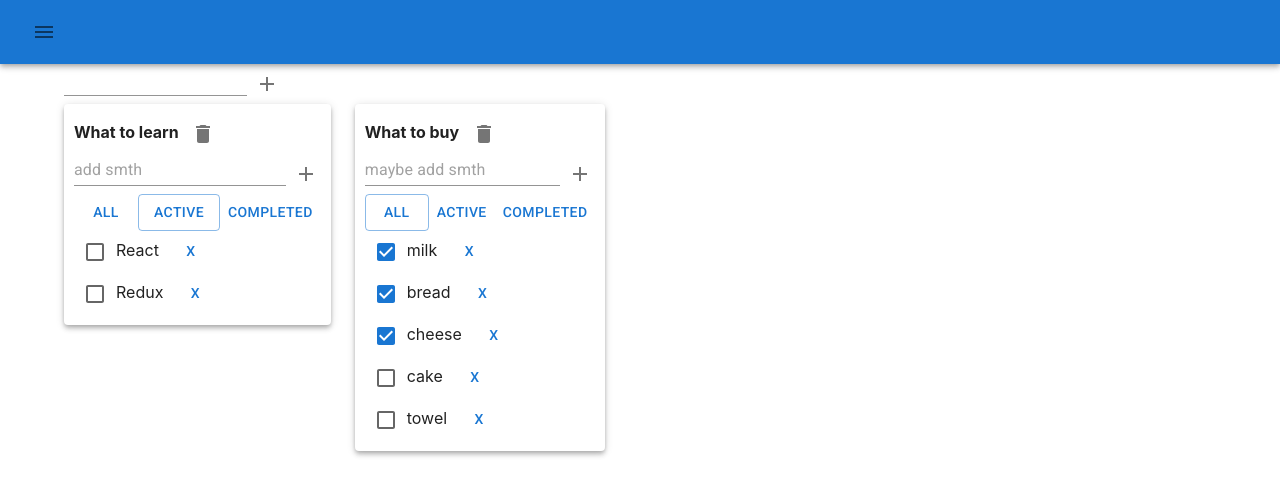
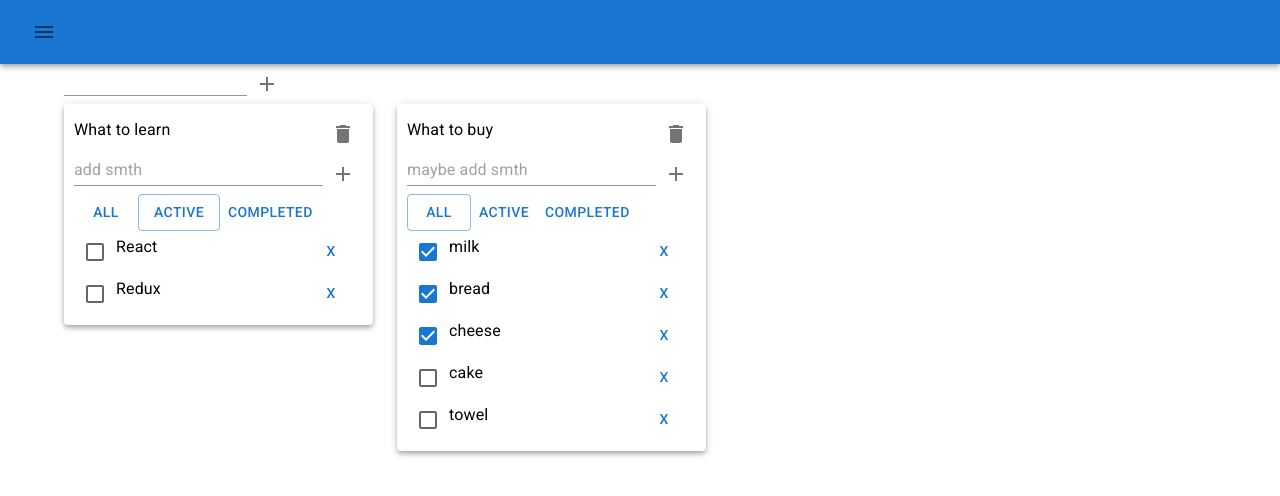
Before and after one commit to isxodus/todolist-ts, a React (Create React App) app: page / in a window 1280 px wide. Shown: the top 496 px of the page. Built offline with nearby package versions, Linux system fonts and the light colour scheme.

Commit message:
implemented unit tests and a reducer

```diff
--- a/src/App.tsx
+++ b/src/App.tsx
@@ -5,22 +5,20 @@ import {v1} from "uuid";
 import {UniversalInputArea} from "./componentsUniversal/UniversalInputArea/UniversalInputArea";
 import {AppBar, Container, Grid, IconButton, Paper, Toolbar} from "@mui/material";
 import {Menu} from "@mui/icons-material";
-
-export type FilterValueType = 'all' | 'completed' | 'active'
-export type TodolistType = {
-    id: string
-    title: string
-    filter: FilterValueType
-}
+import {CreateTodolistAC, FilterValueType, RemoveTodolistAC, todolistsReducer, TodolistType} from "./state/todolists-reducer";
 
 
 function App() {
-
+    //TODO second reducer
+    //TODO make more components
+    //TODO make more univarsal components like list with checkboxes and checkboxes themselves
     let tdList1 = v1()
     let tdList2 = v1()
+
     let [todolists, setTodolists] = useState<Array<TodolistType>>([
             {id: tdList1, title: "What to learn", filter: "active"},
             {id: tdList2, title: "What to buy", filter: "all"},
+
         ]
     )
 
@@ -41,13 +39,6 @@ function App() {
         ]
 
     })
-
-    const createNewTodolist = (todolistName: string) => {
-        const id = v1()
-        const newTodolist: TodolistType = {id: id, title: todolistName, filter: 'all'}
-        setTodolists([newTodolist, ...todolists])
-        setTasks({...tasks, [id]: []})
-    }
 
 
     const changeFilter = (id: string, filter: FilterValueType) => {
@@ -71,16 +62,6 @@ function App() {
         setTasks({...tempTasks})
     }
 
-    const removeTodolist = (id: string) => {
-        let tempTodolists = [...todolists]
-        tempTodolists = tempTodolists.filter((t) => (t.id !== id))
-
-        let tempTasks = {...tasks}
-        delete tempTasks[id]
-
-        setTodolists(tempTodolists)
-        setTasks(tempTasks)
-    }
 
     const editTask = (listId: string, taskId: string, title: string) => {
         let tempTasks = {...tasks}
@@ -88,6 +69,16 @@ function App() {
         setTasks({...tempTasks})
     }
 
+    const createTodolistHandler = (title: string) => {
+        console.log(todolists)
+        let a: Array<TodolistType> = todolistsReducer(todolists, CreateTodolistAC(title))
+        console.log(a)
+        debugger
+        setTodolists(a)
+    }
+    const removeTodolistHandler = (id: string) => {
+        todolistsReducer(todolists, RemoveTodolistAC(id))
+    }
 
     // console.log(initList)
     return <div className="App">
@@ -102,7 +93,7 @@ function App() {
         </AppBar>
         <Container>
             <Grid container>
-                <UniversalInputArea type={"input"} onEntityFunction={createNewTodolist} initText={''}/>
+                <UniversalInputArea type={"input"} onEntityFunction={createTodolistHandler} initText={''}/>
             </Grid>
             <Grid container spacing={3}>
                 {todolists.map(todolist => {
@@ -123,7 +114,7 @@ function App() {
                                       removeTask={removeTask}
                                       changeFilter={changeFilter}
                                       filter={todolist.filter}
-                                      removeTodolist={removeTodolist}
+                                      removeTodolist={removeTodolistHandler}
                                       editTask={editTask}
                             />
                         </Paper>
--- a/src/components/ToDoList.module.css
+++ b/src/components/ToDoList.module.css
@@ -23,3 +23,8 @@
 /*    display: grid;*/
 /*    grid-template-columns: 35px 1fr 35px;*/
 /*}*/
+
+.inputArea {
+    display: grid;
+    grid-template-columns: 1fr 40px;
+}
--- a/src/components/ToDoList.tsx
+++ b/src/components/ToDoList.tsx
@@ -1,10 +1,11 @@
 import React from "react";
-import {FilterValueType} from "../App";
+
 import css from "./ToDoList.module.css"
 import {UniversalInputArea} from "../componentsUniversal/UniversalInputArea/UniversalInputArea";
 import {UniversalEditableSpan} from "../componentsUniversal/UniversalEditableSpan/UniversalEditableSpan";
-import {Box, Button, Checkbox, IconButton} from "@mui/material";
+import {Box, Button, Checkbox, Grid, IconButton, List, ListItem, ListItemButton, Typography} from "@mui/material";
 import {Delete} from "@mui/icons-material";
+import {FilterValueType} from "../state/todolists-reducer";
 
 
 export type TaskType = {
@@ -47,7 +48,24 @@ export function ToDoList(props: CardType) {
     return <div>
 
         <div className={css.cardType}>
-            <div><span><b>{props.title}</b></span> <IconButton onClick={() => props.removeTodolist(props.id)}><Delete/></IconButton></div>
+            <Grid className={css.inputArea}>
+                {/*<List>*/}
+                {/*    <ListItem disablePadding>*/}
+                {/*<ListItemButton>*/}
+
+                <UniversalEditableSpan text={props.title} onEntityFunction={() => true}/>
+
+                <IconButton onClick={() => props.removeTodolist(props.id)}><Delete/></IconButton>
+
+                {/*<ListItemIcon>*/}
+                {/*    <InboxIcon />*/}
+                {/*</ListItemIcon>*/}
+                {/*<ListItemText primary="Inbox" />*/}
+                {/*</ListItemButton>*/}
+                {/*    </ListItem>*/}
+                {/*</List>*/}
+            </Grid>
+
 
             <UniversalInputArea type={"input"} onEntityFunction={createNewTask} placeholders={["create new task", "add smth", "maybe add smth"]}/>
             {/*<UniversalInputArea type={"input"} onEntityFunction={createNewTask}*/}
@@ -71,7 +89,7 @@ export function ToDoList(props: CardType) {
             </div>
             <div>
                 {
-                    props.tasks.map((task) => {
+                    props.tasks?.map((task) => {
                         const onSpanEditTaskFunction = (text: string) => {
                             props.editTask(props.id, task.id, text)
                         }
--- a/src/componentsUniversal/UniversalEditableSpan/UniversalEditableSpan.tsx
+++ b/src/componentsUniversal/UniversalEditableSpan/UniversalEditableSpan.tsx
@@ -1,6 +1,17 @@
 import React, {useState} from "react";
+import css from './UniversalEditableSpan.module.css'
 import {UniversalInputArea} from "../UniversalInputArea/UniversalInputArea";
-import {Box} from "@mui/material";
+import {Box, TextField} from "@mui/material";
+
+
+//
+// // DEFAULT PROPS FOR INPUT AND TEXTAREA
+// type DefaultInputPropsType = DetailedHTMLProps<InputHTMLAttributes<HTMLSpanElement>, HTMLInputElement>
+// type DefaultTextAreaPropsType = DetailedHTMLProps<TextareaHTMLAttributes<HTMLTextAreaElement>, HTMLTextAreaElement>
+// // TYPES
+// type UniversalInputAreaTypeType = 'textarea' | 'input'
+// type KeyInputType = 'both' | 'ctrlEnter' | 'enter'
+
 
 type UniversalEditableSpanPropsType = {
     text: string
@@ -12,18 +23,14 @@ export function UniversalEditableSpan(props: UniversalEditableSpanPropsType) {
     const activateEditMode = () => setEditMode(!editMode)
 
     //main callback
-    const onEntityFunctionHandler = (text: string) => {
-        props.onEntityFunction(text)
-    }
+    const onEntityFunctionHandler = (text: string) => props.onEntityFunction(text)
     //onblur callback
-    const onBlurHandler = () => {
-
-        activateEditMode()
-    }
+    const onBlurHandler = () => activateEditMode()
 
     return editMode
-        ? <UniversalInputArea type={'input'} onEntityFunction={onEntityFunctionHandler} initText={props.text}
+        ? <UniversalInputArea type={'input'} initText={props.text} onEntityFunction={onEntityFunctionHandler}
                               autoFocus={true} onBlurFunction={onBlurHandler}/>
-        //<input onBlur={activateEditMode} autoFocus={true} value={props.text}/>
-        : <Box component="div" sx={{ display: 'inline' }} onDoubleClick={activateEditMode}>{props.text}</Box>
+        : <TextField variant="standard" disabled defaultValue={props.text} onDoubleClick={activateEditMode}
+                     InputProps={{disableUnderline: true, color: 'primary'}}
+                     sx={{"& .MuiInputBase-input.Mui-disabled": {WebkitTextFillColor: "black",},}}/>
 }
--- a/src/componentsUniversal/UniversalInputArea/UniversalInputArea.module.css
+++ b/src/componentsUniversal/UniversalInputArea/UniversalInputArea.module.css
@@ -1,6 +1,5 @@
 .inputArea {
-    display: grid ;
-
+    display: grid;
 }
 
 .btn0 {
@@ -8,17 +7,15 @@
 }
 
 .btn1 {
-
-    grid-template-columns: 1fr 35px;
+    grid-template-columns: 1fr 40px;
 }
 
 .btn2input {
-
-    grid-template-columns: 1fr 70px;
+    grid-template-columns: 1fr 80px;
 }
 
 .btn2textarea {
-    grid-template-columns: 1fr 35px;
+    grid-template-columns: 1fr 40px;
 }
 
 .buttonArea {
@@ -27,19 +24,9 @@
 
 .buttonAreaBtn2textarea {
     display: grid;
-    grid-template-rows: 35px 35px;
+    grid-template-rows: 40px 40px;
 }
 
 .cancelButton {
     grid-row: 1/2;
 }
-
-/*.inputAreaShowError {*/
-/*    grid-template-rows: 1fr 17px;*/
-/*}*/
-
-/*.errorMessage {*/
-/*    color: red;*/
-/*    font-size: 12px;*/
-/*    font-style: italic;*/
-/*}*/
--- /dev/null
+++ b/src/state/todolists-reducer.ts
@@ -0,0 +1,69 @@
+import {v1} from "uuid";
+//ENTITY TYPES
+export type FilterValueType = 'all' | 'completed' | 'active'
+export type TodolistType = {
+    id: string
+    title: string
+    filter: FilterValueType
+}
+
+//ACTION TYPES
+type CreateTodolistAT = {
+    type: 'CREATE-TODOLIST'
+    title: string
+}
+type RemoveTodolistAT = {
+    type: 'REMOVE-TODOLIST'
+    id: string
+}
+type ChangeTodolistFilterAT = {
+    type: 'CHANGE-TODOLIST-FILTER'
+    id: string
+    filter: FilterValueType
+}
+type ChangeTodolistTitleAT = {
+    type: 'CHANGE-TODOLIST-TITLE'
+    id: string
+    title: string
+}
+//FINAL ACTION TYPE
+type ActionType = CreateTodolistAT | RemoveTodolistAT | ChangeTodolistFilterAT | ChangeTodolistTitleAT
+
+
+//REDUCER
+export const todolistsReducer = (state: Array<TodolistType>, action: ActionType): Array<TodolistType> => {
+    debugger
+    switch (action.type) {
+        case 'CREATE-TODOLIST':
+            return [...state, {id: v1(), title: action.title, filter: "all"},]
+        case 'REMOVE-TODOLIST':
+            return state.filter((todolist) => (todolist.id !== action.id))
+        case 'CHANGE-TODOLIST-FILTER':
+            return state.map((todolist) => {
+                if (todolist.id === action.id) todolist.filter = action.filter
+                return todolist
+            })
+        case 'CHANGE-TODOLIST-TITLE':
+            return state.map((todolist) => {
+                if (todolist.id === action.id) todolist.title = action.title
+                return todolist
+            })
+        default:
+            throw new Error('invalid value in todolistsReducer fro action.type')
+    }
+}
+
+
+//ACTION CREATORS
+export const CreateTodolistAC = (title: string): CreateTodolistAT => {
+    return {type: 'CREATE-TODOLIST', title: title}
+}
+export const RemoveTodolistAC = (id: string): RemoveTodolistAT => {
+    return {type: 'REMOVE-TODOLIST', id: id}
+}
+export const ChangeTodolistFilterAC = (id: string, filter: FilterValueType): ChangeTodolistFilterAT => {
+    return {type: 'CHANGE-TODOLIST-FILTER', id: id, filter: filter}
+}
+export const ChangeTodolistTitleAC = (id: string, title: string): ChangeTodolistTitleAT => {
+    return {type: 'CHANGE-TODOLIST-TITLE', id: id, title: title}
+}
```
Also changed, not shown: package.json (+8 -8 lines), src/componentsUniversal/UniversalInputArea/UniversalInputArea.tsx (+13 -19 lines), src/componentsUniversal/UniversalEditableSpan/UniversalEditableSpan.module.css (added), 2 other files (tests, documents, lock files or other folders).
